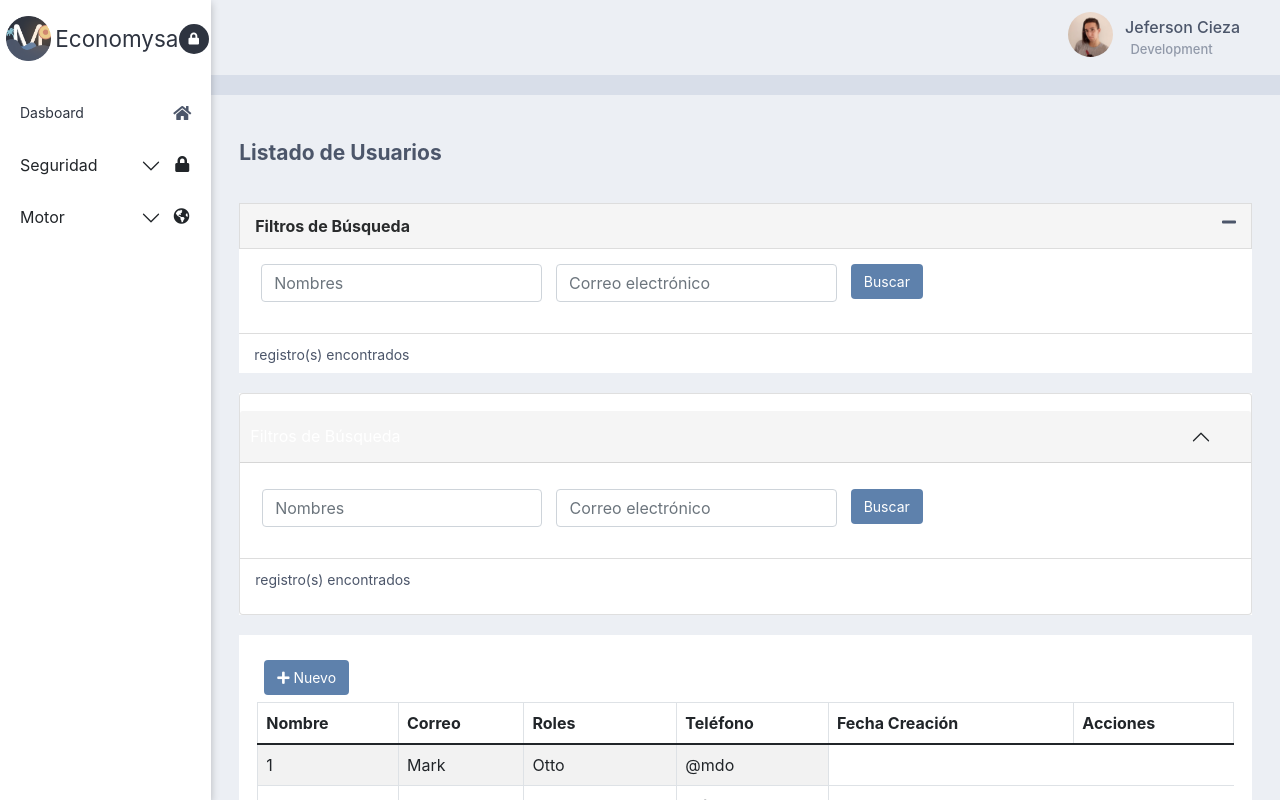
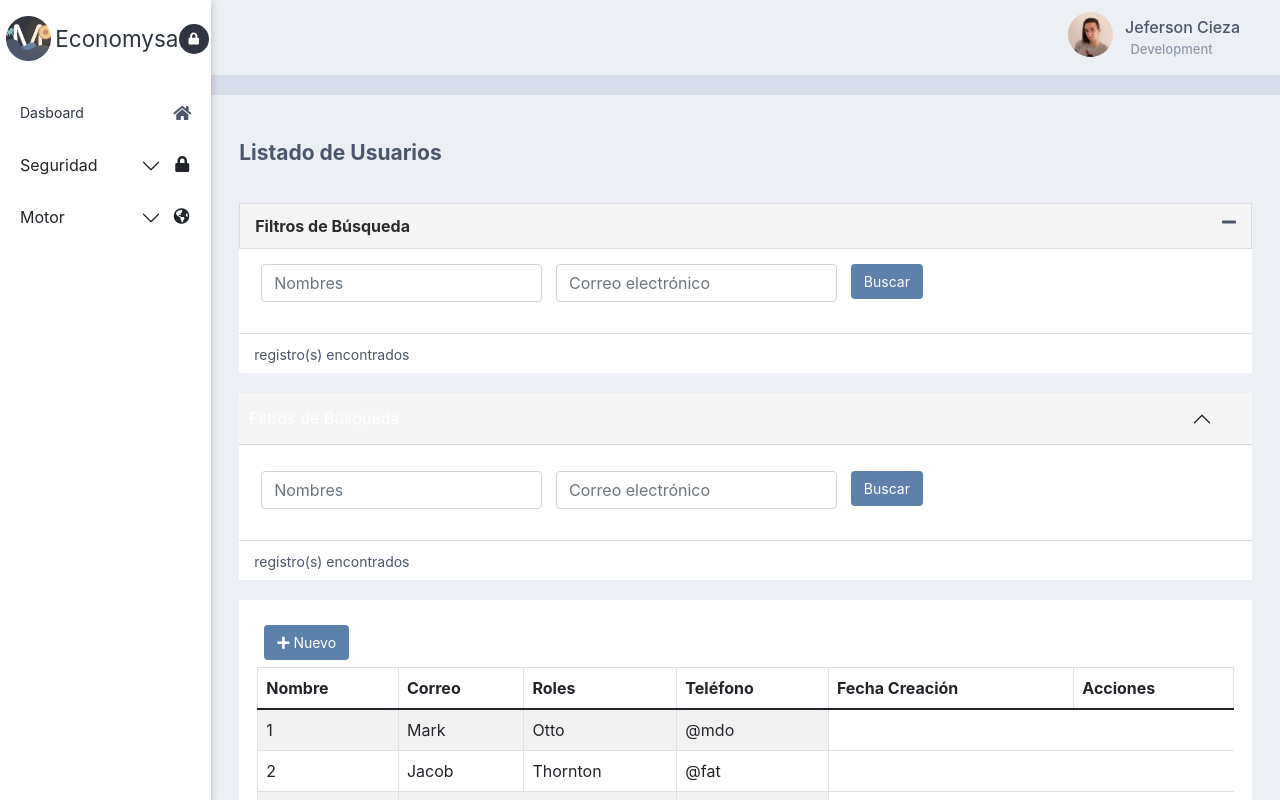
Before and after one commit to Linkhub-git/economysa-motor-front, a React (Create React App) app: page /Seguridad in a window 1280 px wide. Shown: the top 800 px of the page. Built offline with nearby package versions, Linux system fonts and the light colour scheme.

Commit message:
Deleted border top

```diff
--- a/src/components/Seguridad/Seguridad.css
+++ b/src/components/Seguridad/Seguridad.css
@@ -35,6 +35,9 @@
 .filtradoBusquedaContainer{
     background-color: #fff;
     margin-bottom: 20px;
+}
+.filtradoBusquedaContainer .accordion-item{
+    border: none;
 }
 .filtradoBusquedaContainer .accordion-button{
     background-color: #f5f5f5;
```
